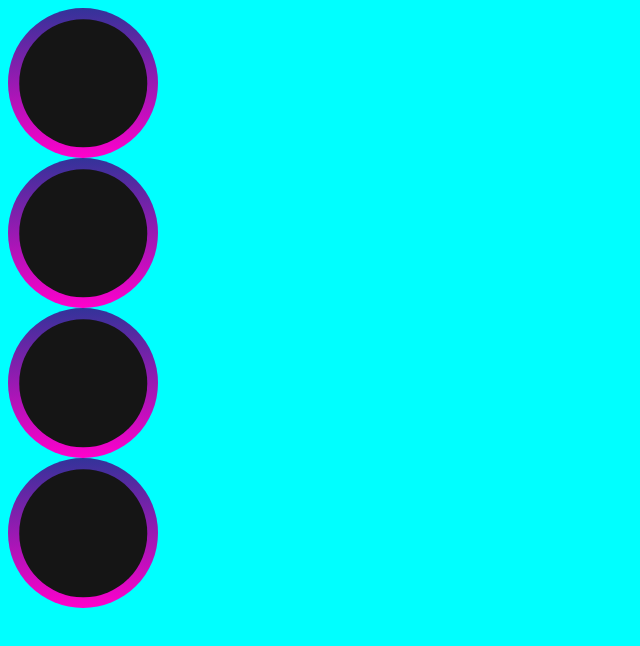
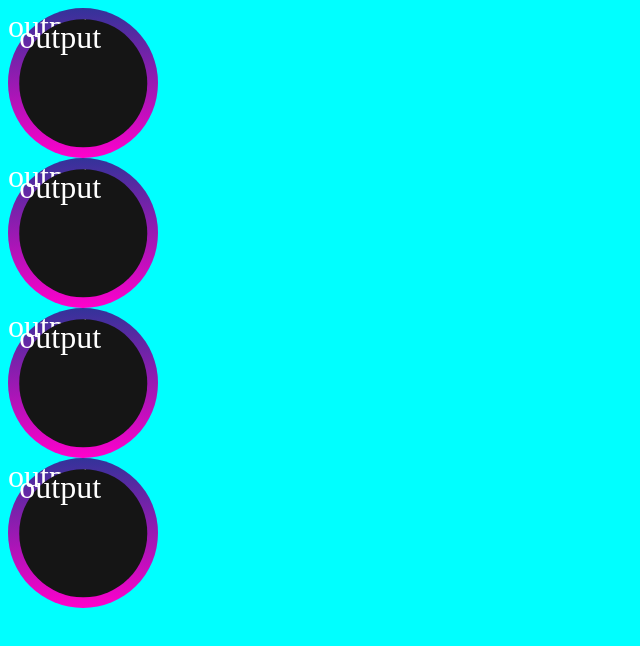
Before and after one commit to galalkoro/css-4-professionnel, a plain HTML site: page index.html in a window 1280 px wide. Shown: the whole page, without its empty margins (0-640 px from the left). Drawn offline with Linux system fonts and the light colour scheme.

Commit message:
spinner update

```diff
--- a/index.html
+++ b/index.html
@@ -8,9 +8,8 @@
     <title>css for professionel</title>
 </head>
 <body>
-    <section id="container">
-        <div class="spinner">
-        </div>
+    <section id="container-1">
+        <div class="spinner"></div>
         <div class="spinner"></div>
         <div class="spinner"></div>
         <div class="spinner"></div>
--- a/style.css
+++ b/style.css
@@ -12,9 +12,11 @@ body{
 
 .spinner::before,
 .spinner:after{
-    content: "";
+    content: "output";
     position: absolute;
     border-radius: inherit;
+    color: white;
+    font-size: 2em;
 }
 
 .spinner:before{
```
